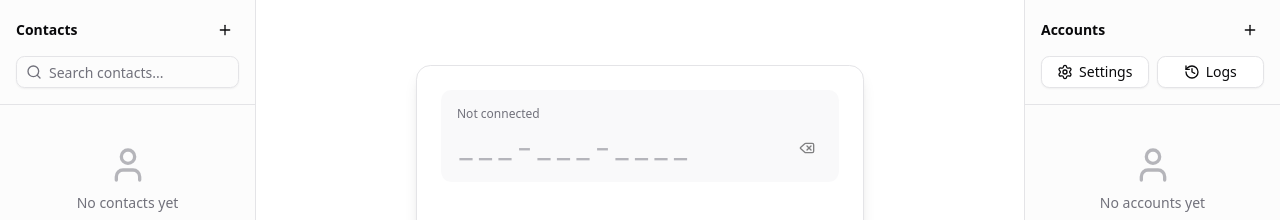
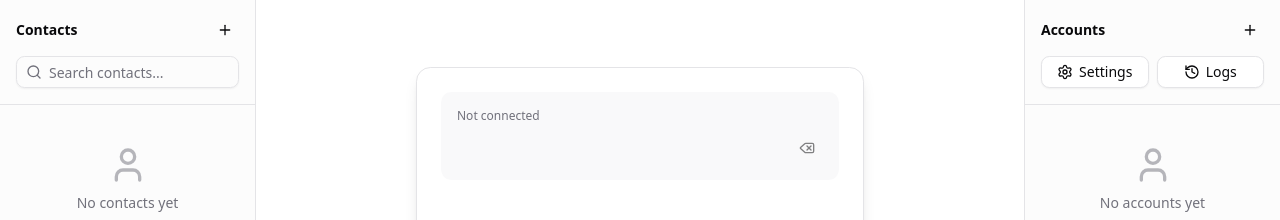
Before and after one commit to BaKhabarKissan/bkk_dialer, a Next.js app: page / in a window 1280 px wide. Shown: the top 220 px of the page. Built offline with nearby package versions, Linux system fonts and the light colour scheme; what jssip would draw is missing.

Commit message:
updated dialer

```diff
--- a/components/dialer/Dialer.jsx
+++ b/components/dialer/Dialer.jsx
@@ -332,7 +332,7 @@ export default function Dialer() {
                   displayNumber ? "text-foreground" : "text-muted-foreground/50"
                 )}
               >
-                {formatPhoneNumber(displayNumber) || "___-___-____"}
+                {formatPhoneNumber(displayNumber)}
               </p>
               <Button
                 variant="ghost"
```
